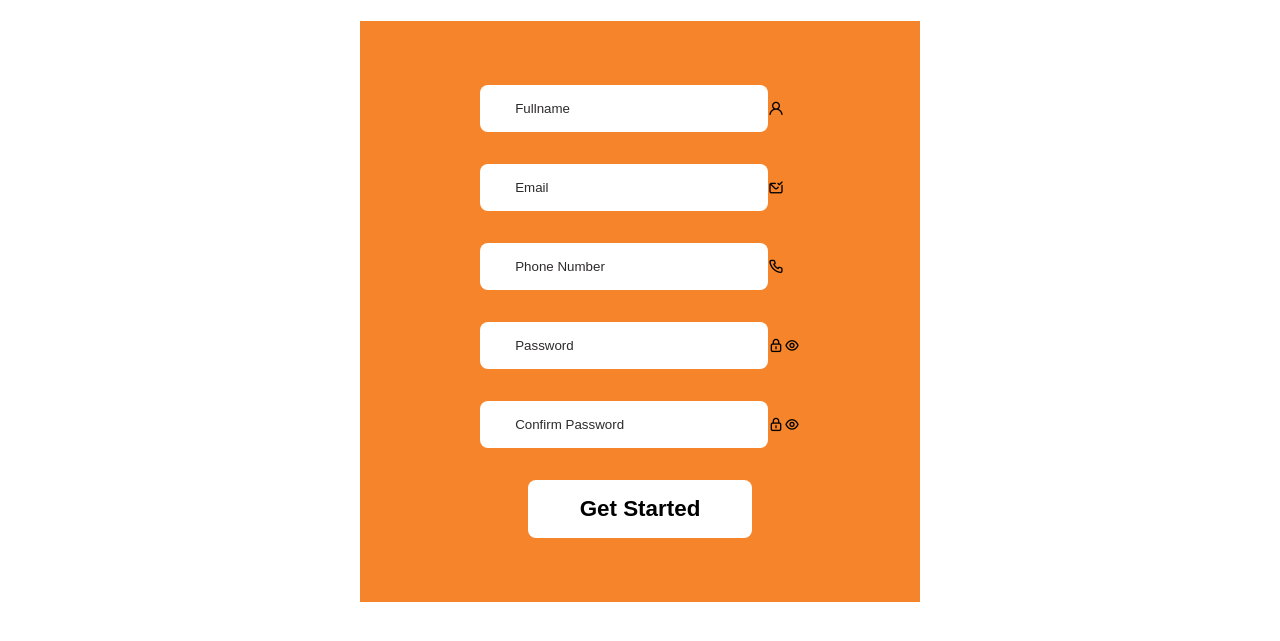
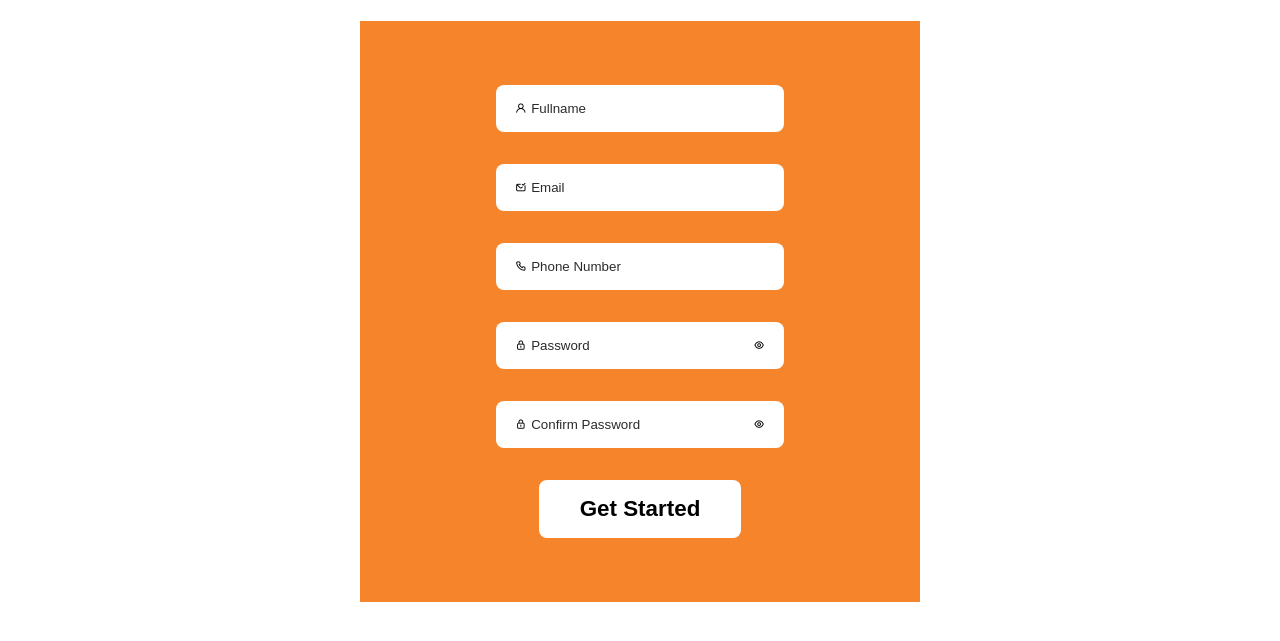
Before and after one commit to chi-beekay/FoodieXpress, a plain HTML site: page signup.html in a window 1280 px wide. Shown: the part 177-818 px from the top of the page. Drawn offline with nearby package versions, Linux system fonts and the light colour scheme.

Commit message:
fixed signup bug

```diff
--- a/signup.html
+++ b/signup.html
@@ -58,7 +58,7 @@
         <div class="form-container">
             <h1>Customer Account Signup</h1>
             <p>Signup for a New Account</p>
-            <form action="#" class="input_form">
+            <form action="#" id="input_form">
                 <!-- name -->
                 <label for="name-input">
                     <input type="text" name="name" class="input" id="" placeholder="Fullname">
--- a/style.css
+++ b/style.css
@@ -434,7 +434,7 @@ footer {
     margin: .5rem 0 1.5rem 0;
 }
 
-.input_form {
+#input_form {
     display: grid;
     background-color: var(--color-primary);
     padding: 4rem 0;
@@ -446,14 +446,14 @@ footer {
     /* align-items: center; */
 }
 
-.input_form label {
+#input_form label {
     display: flex;
     align-items: center;
     position: relative;
     width: 100%;
 }
 
-.input_form label input{
+#input_form label input{
     background-color: var(--color-background);
     outline: none;
     border: none;
@@ -462,24 +462,24 @@ footer {
     width: 18rem;
 }
 
-.input_form label input::placeholder {
+#input_form label input::placeholder {
     color: var(--color-check);
 }
 
-.inupt_form label i {
+#input_form label i {
     position: absolute;
     font-size: .7rem;
 }
 
-.input_form label .left {
+#input_form label .left {
     left: 1.2rem;
 }
 
-.input_form label .eyes {
+#input_form label .eyes {
     right: 1.2rem;
 }
 
-.input_form button {
+#input_form button {
     width: 70%;
     background-color: var(--color-background);
     font-size: 1.4rem;
@@ -491,7 +491,7 @@ footer {
     font-weight: 700;
 }
 
-.input_form button:hover {
+#input_form button:hover {
     background-color: rgb(243, 242, 242);
 }
 
```
